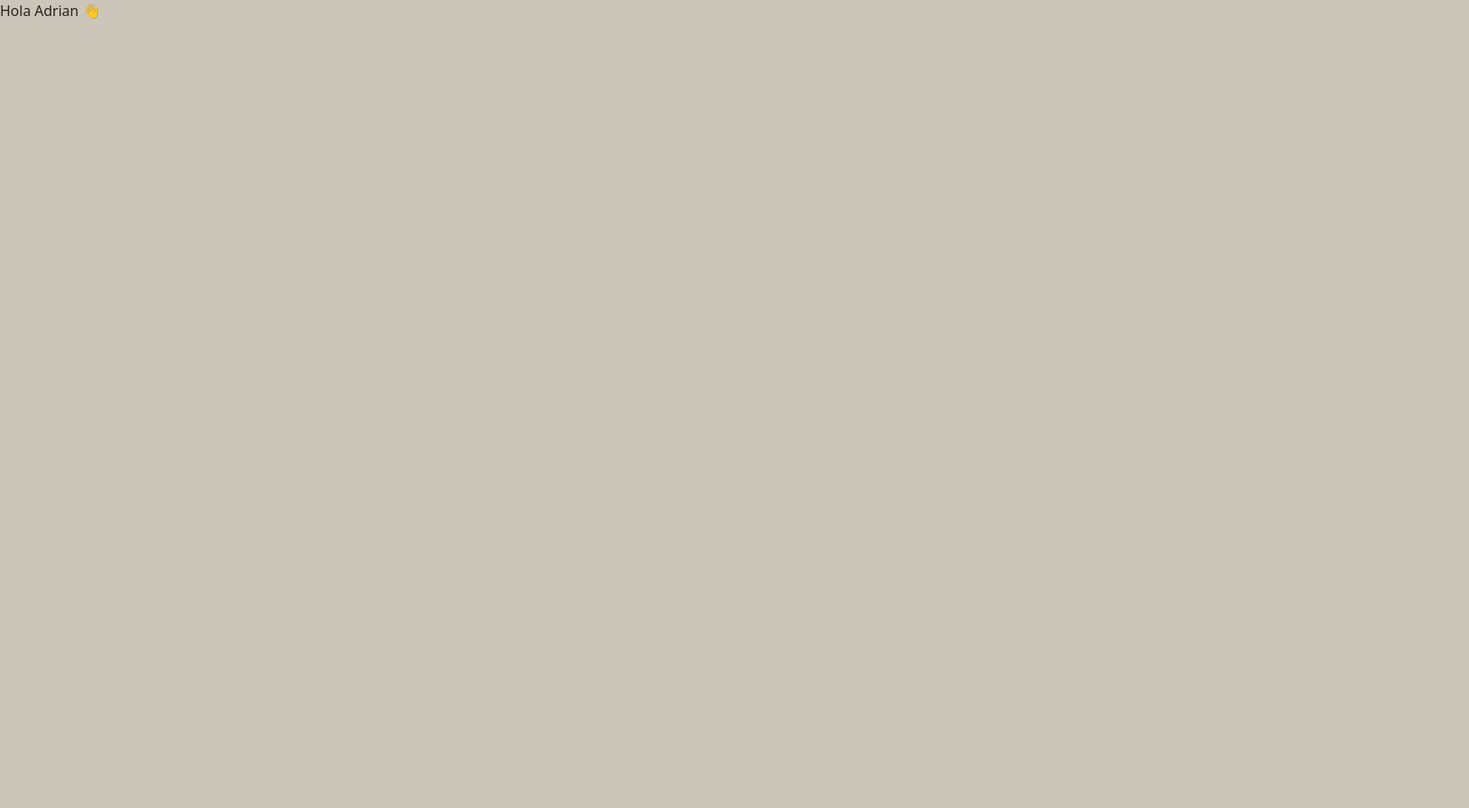
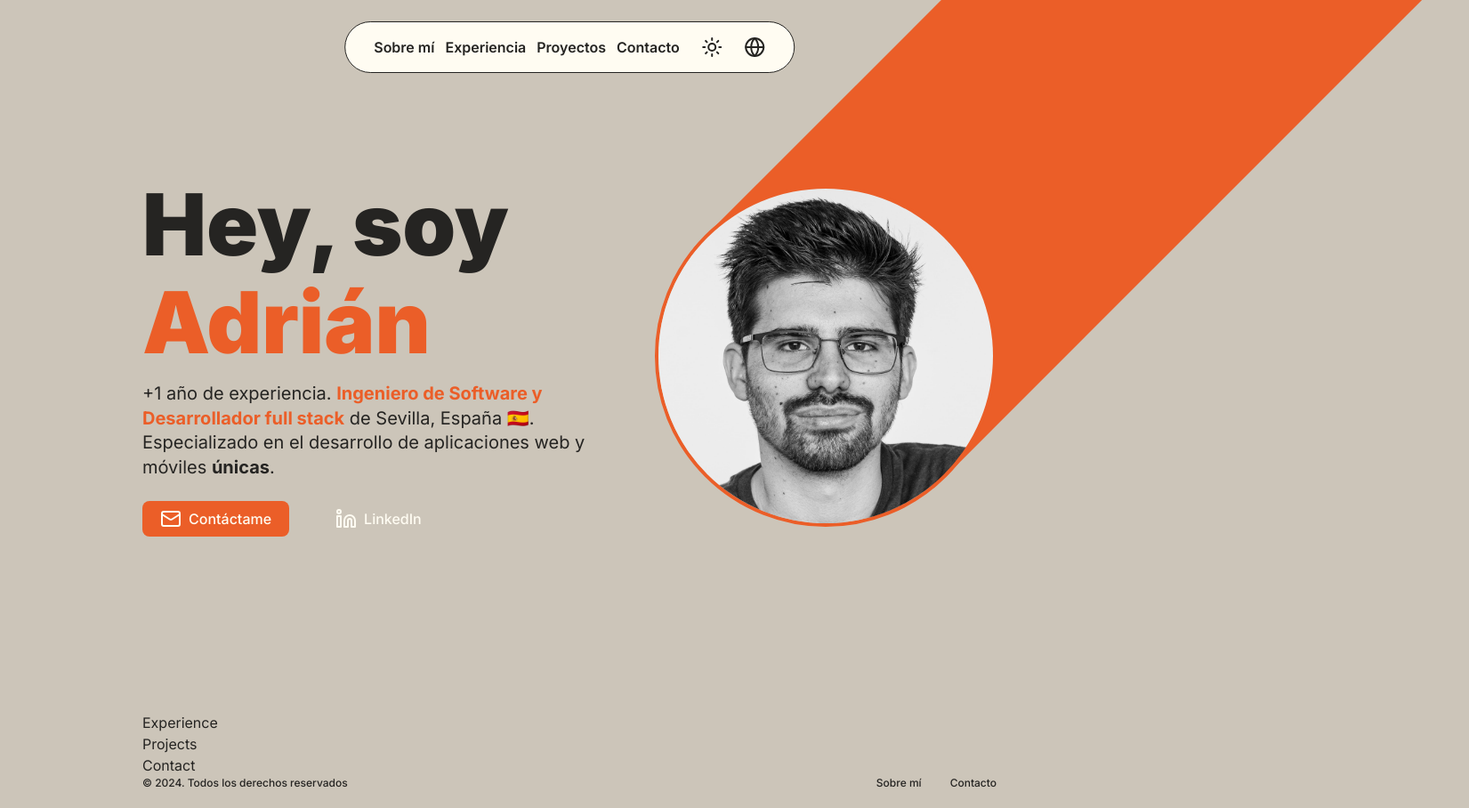
Before and after one commit to adrgarcha/portfolio, a Next.js app: page / in a window 1280 px wide. Shown: the whole page at 89% size, 1651 px wide, since content can reach past the window. Before the commit the page ends 800 px from the top, so only its background shows below. Built offline with nearby package versions, Linux system fonts and the light colour scheme.

Commit message:
feat: add navbar, about and footer

```diff
--- a/app/layout.tsx
+++ b/app/layout.tsx
@@ -1,9 +1,22 @@
+import Footer from '@/components/footer';
+import Navbar from '@/components/navbar';
 import type { Metadata } from 'next';
+import { Inter } from 'next/font/google';
 import './globals.css';
 
+const inter = Inter();
+
 export const metadata: Metadata = {
-   title: 'Create Next App',
-   description: 'Generated by create next app',
+   title: 'Adrian Garcia - Portfolio',
+   description: 'Mi portfolio personal dónde podrás conocerme y saber más sobre mi carrera profesional como ingeniero de software 👋.',
+   openGraph: {
+      title: 'Adrian Garcia - Portfolio',
+      description: 'Mi portfolio personal dónde podrás conocerme y saber más sobre mi carrera profesional como ingeniero de software 👋.',
+      url: 'https://adrigarcia.dev',
+      type: 'website',
+      locale: 'es_ES',
+      siteName: 'Adrian Garcia - Portfolio',
+   },
 };
 
 export default function RootLayout({
@@ -12,8 +25,12 @@ export default function RootLayout({
    children: React.ReactNode;
 }>) {
    return (
-      <html lang="es">
-         <body>{children}</body>
+      <html lang="es" className={inter.className}>
+         <body className="md:mx-40 2xl:mx-80 overflow-x-hidden">
+            <Navbar />
+            {children}
+            <Footer />
+         </body>
       </html>
    );
 }
--- a/app/page.tsx
+++ b/app/page.tsx
@@ -1,3 +1,15 @@
+import About from '@/components/sections/about';
+import Contact from '@/components/sections/contact';
+import Experience from '@/components/sections/experience';
+import Projects from '@/components/sections/projects';
+
 export default function Home() {
-   return <main>Hola Adrian 👋</main>;
+   return (
+      <main>
+         <About />
+         <Experience />
+         <Projects />
+         <Contact />
+      </main>
+   );
 }
--- /dev/null
+++ b/components/footer.tsx
@@ -0,0 +1,13 @@
+import Link from 'next/link';
+
+export default function Footer() {
+   return (
+      <footer className="flex justify-between mb-5 font-medium text-xs">
+         <p>© {new Date().getFullYear()}. Todos los derechos reservados</p>
+         <div className="flex gap-x-8">
+            <Link href="/#about">Sobre mí</Link>
+            <Link href="/#contact">Contacto</Link>
+         </div>
+      </footer>
+   );
+}
--- /dev/null
+++ b/components/navbar.tsx
@@ -0,0 +1,21 @@
+import { links } from '@/lib/constants';
+import { Globe, Sun } from 'lucide-react';
+import Link from 'next/link';
+
+export default function Navbar() {
+   return (
+      <header className="fixed left-1/2 -translate-x-1/2 mt-6">
+         <nav className="flex gap-x-6 bg-foreground px-8 py-4 rounded-full border border-secondary">
+            <ul className="flex items-center gap-x-3 font-semibold">
+               {links.map(link => (
+                  <li key={link.id}>
+                     <Link href={link.url}>{link.label}</Link>
+                  </li>
+               ))}
+            </ul>
+            <Sun />
+            <Globe />
+         </nav>
+      </header>
+   );
+}
--- /dev/null
+++ b/components/sections/about.tsx
@@ -0,0 +1,44 @@
+import { Mail } from 'lucide-react';
+import Image from 'next/image';
+import Button from '../button';
+import LinkedIn from '../icons/linkedin';
+
+export default function About() {
+   return (
+      <section className="min-h-screen flex items-center justify-between" id="about">
+         <div>
+            <h1 className="text-8xl font-black leading-[1.15] w-[425px]">
+               Hey, soy <span className="text-primary">Adrián</span>
+            </h1>
+            <p className="mt-3 mb-6 text-xl leading-snug w-[500px]">
+               +1 año de experiencia. <b className="text-primary">Ingeniero de Software y Desarrollador full stack</b> de Sevilla, España 🇪🇸.
+               Especializado en el desarrollo de aplicaciones web y móviles <b>únicas</b>.
+            </p>
+            <div className="flex items-center gap-x-8">
+               <a href="mailto:garciachaveroadrian@gmail.com">
+                  <Button>
+                     <Mail />
+                     Contáctame
+                  </Button>
+               </a>
+               <a href="https://www.linkedin.com/in/adrian-garcia-chavero/" target="_blank">
+                  <Button variant="secondary">
+                     <LinkedIn />
+                     LinkedIn
+                  </Button>
+               </a>
+            </div>
+         </div>
+         <div className="relative">
+            <Image
+               src="/me.jpg"
+               alt="A profile picture of myself."
+               width={2092}
+               height={2092}
+               className="size-96 rounded-full border-4 border-primary"
+            />
+            <div className="absolute bottom-[3.40rem] left-3/4 bg-primary w-[382px] h-[850px] -z-10 rotate-45" />
+         </div>
+      </section>
+   );
+}
--- /dev/null
+++ b/components/sections/contact.tsx
@@ -0,0 +1,3 @@
+export default function Contact() {
+   return <div>Contact</div>;
+}
--- /dev/null
+++ b/components/sections/experience.tsx
@@ -0,0 +1,3 @@
+export default function Experience() {
+   return <div>Experience</div>;
+}
--- /dev/null
+++ b/components/sections/projects.tsx
@@ -0,0 +1,3 @@
+export default function Projects() {
+   return <div>Projects</div>;
+}
```
